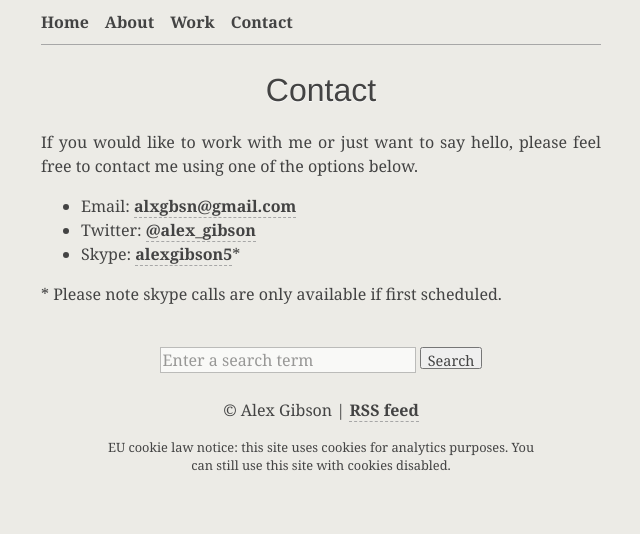
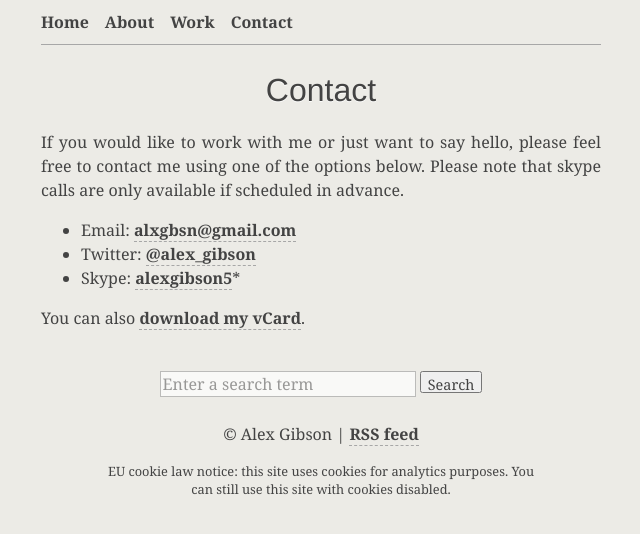
Before and after one commit to alexgibson/alxgbsn.co.uk, a Jekyll site: the page built from contact/index.html, in a window 1280 px wide. Shown: the top 534 px of the page, without its empty margins (319-959 px from the left). Built offline with Jekyll 4.4.1, drawn with Linux system fonts in a browser that asks for light colours; Markdown is read by kramdown in place of the engine named in the settings; comment, search, counter and statistics services are not loaded.

Commit message:
Add vCard download

```diff
--- a/contact/index.html
+++ b/contact/index.html
@@ -7,7 +7,7 @@ desc: Contact Alex Gibson via email, Twitter or on Skype.
 
 <main>
 	<p>
-		If you would like to work with me or just want to say hello, please feel free to contact me using one of the options below.
+		If you would like to work with me or just want to say hello, please feel free to contact me using one of the options below. Please note that skype calls are only available if scheduled in advance.
 	</p>
     <ul>
         <li>Email: <a href="mailto:&#097;&#108;&#120;&#103;&#098;&#115;&#110;&#064;&#103;&#109;&#097;&#105;&#108;&#046;&#099;&#111;&#109;">&#097;&#108;&#120;&#103;&#098;&#115;&#110;&#064;&#103;&#109;&#097;&#105;&#108;&#046;&#099;&#111;&#109;</a></li>
@@ -15,6 +15,6 @@ desc: Contact Alex Gibson via email, Twitter or on Skype.
         <li>Skype: <a href="callto:alexgibson5">alexgibson5</a>*</li>
     </ul>
     <p>
-        * Please note skype calls are only available if first scheduled.
+        You can also <a href="{{ root }}/contact/vcard.vcf">download my vCard</a>.
     </p>
 </main>
```
Also changed, not shown: 5 other files.
